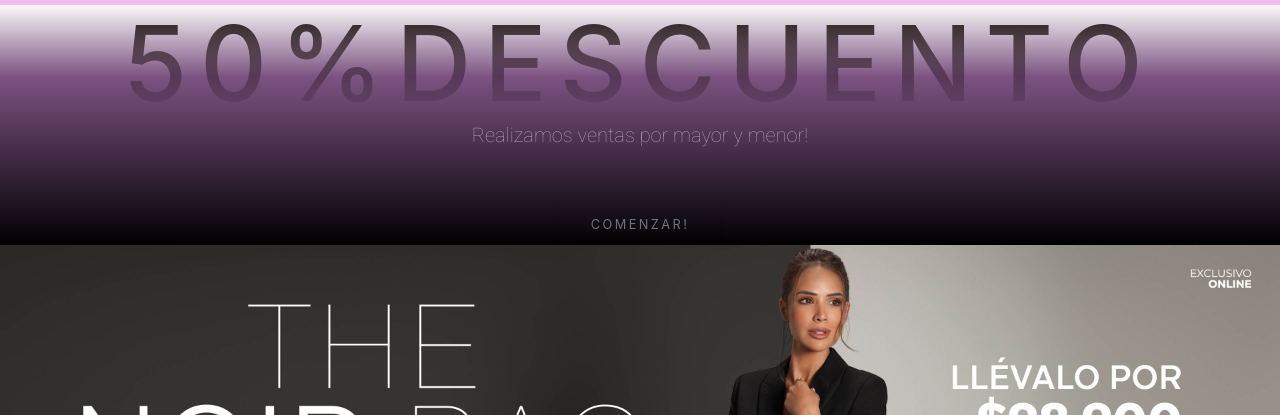
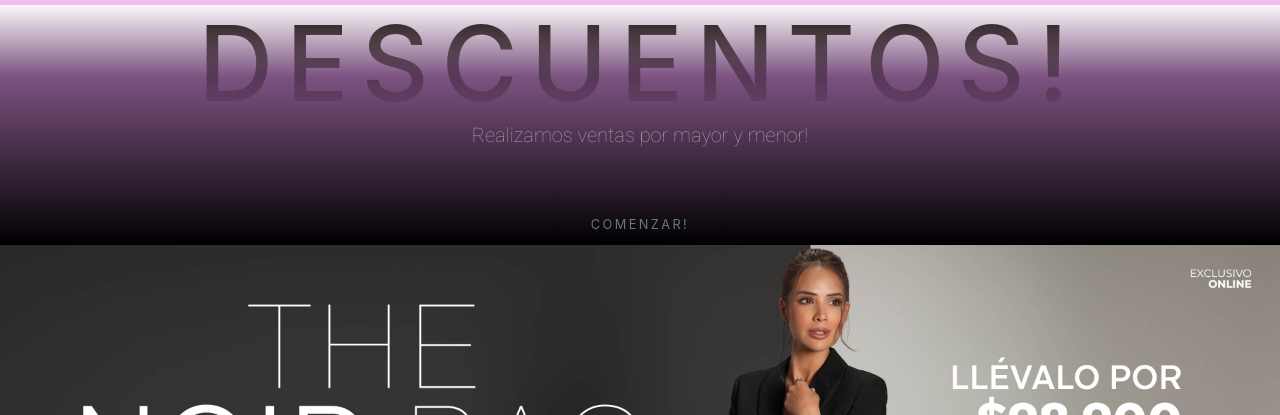
Before and after one commit to CarrerasJuan/Pre-entrega2-Carreras, a plain HTML site: page index.html in a window 1280 px wide. Shown: the part 223-638 px from the top of the page. Drawn offline with nearby package versions, Linux system fonts and the light colour scheme.

Commit message:
3raentregaa

```diff
--- a/index.html
+++ b/index.html
@@ -55,7 +55,7 @@
         <div class="container px-4 px-lg-5 d-sm-flex h-30 align-items-center justify-content-center">
             <div class="d-flex justify-content-center">
                 <div class="text-center">
-                    <h1 class="mx-auto my-0 text-uppercase">50%Descuento</h1>
+                    <h1 class="mx-auto my-0 text-uppercase">Descuentos!</h1>
                     <h2 class="text-white-50 mx-auto mt-2 mb-5">Realizamos ventas por mayor y menor!</h2>
                     <a class="btn btn-outline-secondary" href="html/ropafemenina.html">Comenzar!</a>
                 </div>
--- a/scss/_banner.scss
+++ b/scss/_banner.scss
@@ -25,11 +25,12 @@
       font-family: "Varela Round", -apple-system, BlinkMacSystemFont, "Segoe UI", Roboto, "Helvetica Neue", Arial, sans-serif, "Apple Color Emoji", "Segoe UI Emoji", "Segoe UI Symbol", "Noto Color Emoji";
       font-size: 2.5rem;
       line-height: 2.5rem;
-      letter-spacing: 0.8rem;
+      letter-spacing: 0.1rem;
       background: linear-gradient(rgba(14, 1, 1, 0.9), rgba(255, 255, 255, 0));
       -webkit-text-fill-color: transparent;
       -webkit-background-clip: text;
       background-clip: text;
+      text-align: center;
     }
 
     h2, .h2 {
@@ -37,12 +38,20 @@
       font-size: 1rem;
     }
   }
+  @media (min-width: 400px) {
+    .masthead {
+      h1, .h1 {
+        font-size: 0,1rem;
+        line-height: 0,1rem;
+      }
+    }
+  }
 
   @media (min-width: 768px) {
     .masthead {
       h1, .h1 {
-        font-size: 4rem;
-        line-height: 4rem;
+        font-size: 2rem;
+        line-height: 2rem;
       }
     }
   }
```
